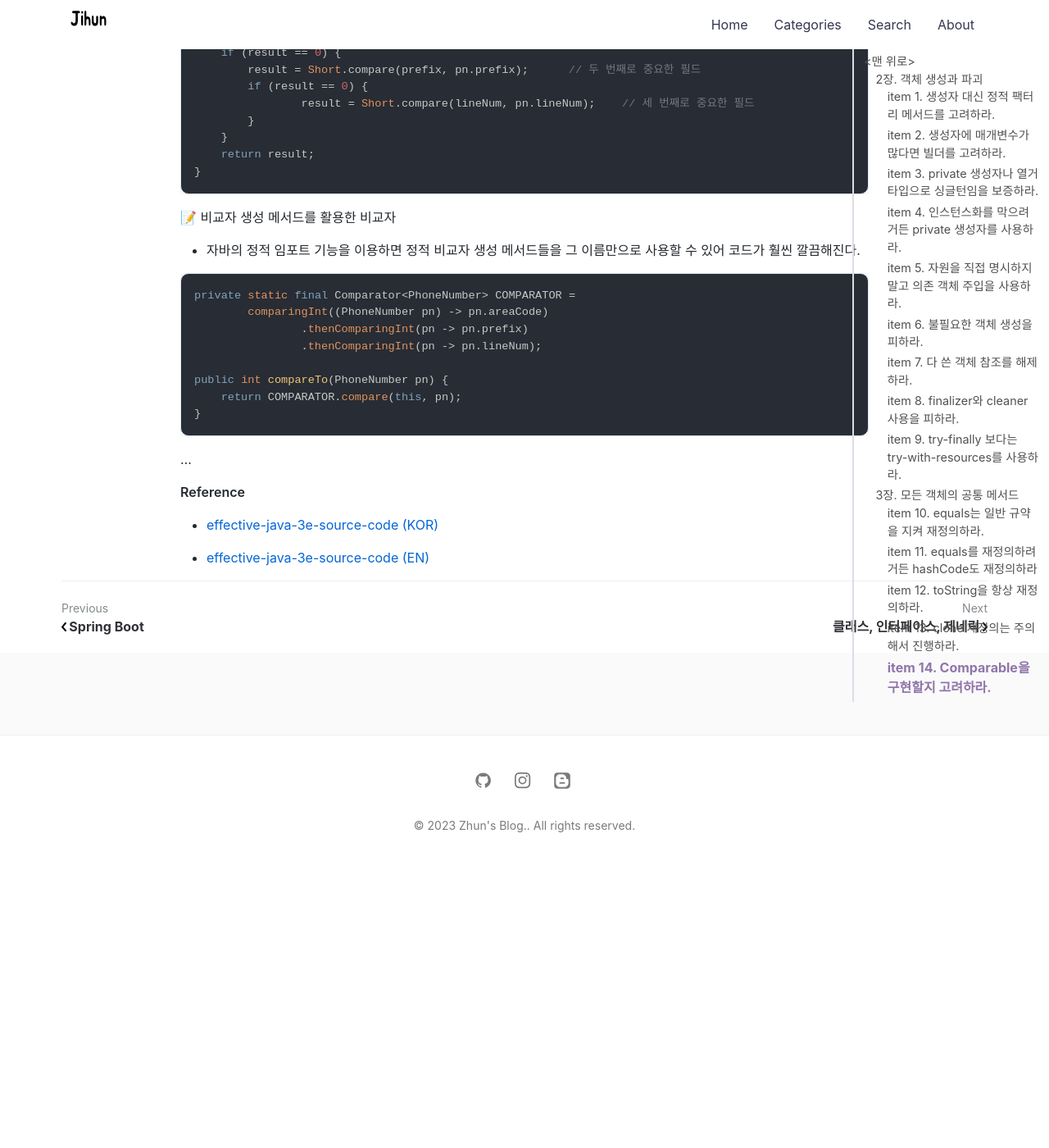
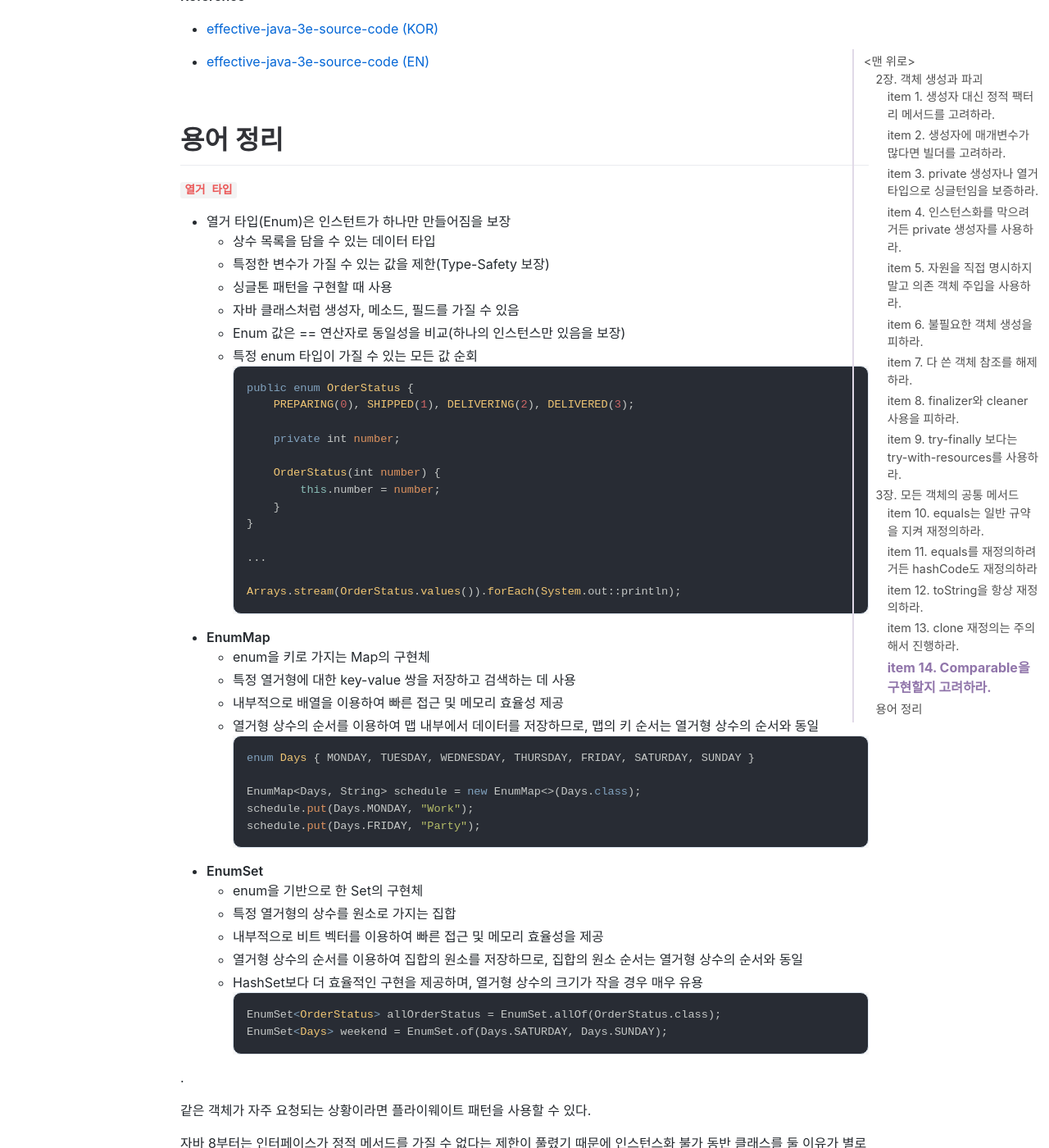
Before and after one commit to jihunparkme/jihunparkme.github.io, a Jekyll site: the page built from _posts/2023-04-07-Effective-Java-Object.md, in a window 1280 px wide and 1400 px high, scrolled down 18981 px. Shown: the whole window at 82% size. Built offline with Jekyll 4.4.1, drawn with Linux system fonts in a browser that asks for light colours; nearby versions of some CDN libraries; comment, search, counter and statistics services are not loaded; before the commit the page ends 20043 px from its top, so only the background shows below that; some of the changed text lies outside the part shown.

Commit message:
[Effective Java] 열거타입

````diff
--- a/_posts/2023-04-07-Effective-Java-Object.md
+++ b/_posts/2023-04-07-Effective-Java-Object.md
@@ -17,11 +17,11 @@
 >
 > 그렇다고 하더라도 정적 팩터리를 사용하는 게 유리한 경우가 더 많으므로 무작정 public 생성자를 제공하던 습관이 있다면 고치자.
 
-📖
+👍
 
-장점 1.
+**장점 1.**
 - `생성자의 시그니처가 중복되는 경우` 팩터리 메서드를 통해 표현이 가능하다.
-- 팩터리 메서드를 통해 `객체의 특징을 이름으로` 더 자세하게 표현 가능하다.
+- 팩터리 메서드를 통해 `객체의 특징을 이름으로` 더 자세하게 표현(반환될 객체의 특성을 쉽게 묘사) 가능하다.
 
 ```java
 public class Order {
@@ -70,9 +70,16 @@
 }
 ```
 
-장점 2.
+**장점 2.**
 - 호출될 때마다 `인스턴트를 새로 생성하지 않아도 된다.`
-- java.lang.Boolean.valueOf
+  - 불필요한 객체 생성을 피하여 성능을 올려줄 수 있음
+  - 인스턴스 통제 클래스(instance-controlled)
+- java.lang.Boolean.valueOf()
+  ```java
+  public static Boolean valueOf(boolean b) {
+      return b ? Boolean.TRUE : Boolean.FALSE;
+  }
+  ```
 
 ```java
 public class Settings {
@@ -98,13 +105,15 @@
 Settings settings2 = Settings.getInstance();
 ```
 
-장점 3.
+**장점 3.**
 - 반환 타입의 `하위 타입 객체를 반환`할 수 있는 능력이 있다.
-  - 인터페이스 기반 프레임워크, 인터페이스에 정적 메소드
+  - 반환할 객체의 클래스를 자유롭게 선택할 수 있는 유연성 보유
+  - 인터페이스 기반 프레임워크를 만드는 핵심 기술
 
-장점 4.
+**장점 4.**
 - 입력 매개변수에 따라 `매번 다른 클래스의 객체를 반환`할 수 있다.
-- java.util.EnumSet
+  - 클라이언트는 팩터리가 건네주는 객체가 어느 클래스의 인스턴스인지 알 수도 없고 알 필요도 없다.
+- java.util.EnumSet.noneOf()
 
 ```java
 public interface HelloService {
@@ -139,7 +148,7 @@
 HelloService ko = HelloServiceFactory.of("ko");
 ```
 
-장점 5.
+**장점 5.**
 - 정적 팩터리 메서드를 작성하는 시점에는 반환할 객체의 클래스가 존재하지 않아도 된다.
 - java.util.ServiceLoader (Service Provider Framework)
 
@@ -151,66 +160,18 @@
 });
 ```
 
-단점 1.
+👎
+
+**단점 1.**
 - 정적 팩터리 메서드만 제공하면 하위 클래스를 만들 수 없다.(`상속 불가`)
 - 상속을 위해 public/protected 생성자 필요
 
-단점 2.
+**단점 2.**
 - 정적 팩터리 메서드는 javadoc 에서 프로그래머가 찾기 어렵다.
 
+📖
 
-
-
-
-
-
-
-
-
-
-
-
-클래스는 생성자와 별도로 정적 팩터리 메서드(static factory method)를 제공할 수 있다.
-
-```java
-public static Boolean valueOf(boolean b) {
-    return b ? Boolean.TRUE : Boolean.FALSE;
-}
-```
-
-**장점**
-
-1. `이름`을 가질 수 있다.
-   - 반환될 객체의 특성을 쉽게 묘사 가능
-2. 호출될 때마다 `인스턴스를 새로 생성하지 않아`도 된다.
-   - 불필요한 객체 생성을 피하여 성능을 올려줄 수 있음
-   - 인스턴스 통제 클래스(instance-controlled)
-3. 반환 타입의 `하위 타입 객체를 반환할 수 있는 능력`이 있다.
-   - 반환할 객체의 클래스를 자유롭게 선택할 수 있는 유연성 보유
-   - 인터페이스 기반 프레임워크를 만드는 핵심 기술
-4. 입력 매개변수에 따라 `매번 다른 클래스의 객체를 반환`할 수 있다.
-   - 클라이언트는 팩터리가 건네주는 객체가 어느 클래스의 인스턴스인지 알 수도 없고 알 필요도 없다.
-   - EnumSet.java
-   ```java
-   public static <E extends Enum<E>> EnumSet<E> noneOf(Class<E> elementType) {
-        Enum<?>[] universe = getUniverse(elementType);
-        if (universe == null)
-            throw new ClassCastException(elementType + " not an enum");
-
-        if (universe.length <= 64)
-            return new RegularEnumSet<>(elementType, universe);
-        else
-            return new JumboEnumSet<>(elementType, universe);
-    }
-   ```
-5. 정적 팩터리 메서드를 작성하는 시점에는 반환할 객체의 클래스가 존재하지 않아도 된다.
-
-**단점**
-
-1. 상속을 하려면 public 이나 protected 생성자가 필요하니 정적 팩터리 메서드만 제공하면 `하위 클래스를 만들 수 없다.`
-2. 정적 팩터리 메서드는 `프로그래머가 찾기 어렵다`.
-
-**정적 팩터리 메서드에 흔히 사용하는 명명 방식**
+참고. **정적 팩터리 메서드에 흔히 사용하는 명명 방식**
 
 - `from` : 매개변수를 하나 받아서 해당 타입의 인스턴스를 반환하는 형변환 메서드
   - `Date d = Date.from(instant);
@@ -871,3 +832,72 @@
 - [effective-java-3e-source-code (KOR)](https://github.com/WegraLee/effective-java-3e-source-code)
 
 - [effective-java-3e-source-code (EN)](https://github.com/jbloch/effective-java-3e-source-code)
+
+<br>
+
+# 용어 정리
+
+**`열거 타입`**
+
+- 열거 타입(Enum)은 인스턴트가 하나만 만들어짐을 보장
+  - 상수 목록을 담을 수 있는 데이터 타입
+  - 특정한 변수가 가질 수 있는 값을 제한(Type-Safety 보장)
+  - 싱글톤 패턴을 구현할 때 사용
+  - 자바 클래스처럼 생성자, 메소드, 필드를 가질 수 있음
+  - Enum 값은 == 연산자로 동일성을 비교(하나의 인스턴스만 있음을 보장)
+  - 특정 enum 타입이 가질 수 있는 모든 값 순회
+    ```java
+    public enum OrderStatus {
+        PREPARING(0), SHIPPED(1), DELIVERING(2), DELIVERED(3);
+
+        private int number;
+
+        OrderStatus(int number) {
+            this.number = number;
+        }
+    }
+
+    ...
+
+    Arrays.stream(OrderStatus.values()).forEach(System.out::println);
+    ```
+- **EnumMap**
+  - enum을 키로 가지는 Map의 구현체
+  - 특정 열거형에 대한 key-value 쌍을 저장하고 검색하는 데 사용
+  - 내부적으로 배열을 이용하여 빠른 접근 및 메모리 효율성 제공
+  - 열거형 상수의 순서를 이용하여 맵 내부에서 데이터를 저장하므로, 맵의 키 순서는 열거형 상수의 순서와 동일
+    ```java
+    enum Days { MONDAY, TUESDAY, WEDNESDAY, THURSDAY, FRIDAY, SATURDAY, SUNDAY }
+
+    EnumMap<Days, String> schedule = new EnumMap<>(Days.class);
+    schedule.put(Days.MONDAY, "Work");
+    schedule.put(Days.FRIDAY, "Party");
+    ```
+- **EnumSet**
+  - enum을 기반으로 한 Set의 구현체
+  - 특정 열거형의 상수를 원소로 가지는 집합
+  - 내부적으로 비트 벡터를 이용하여 빠른 접근 및 메모리 효율성을 제공
+  - 열거형 상수의 순서를 이용하여 집합의 원소를 저장하므로, 집합의 원소 순서는 열거형 상수의 순서와 동일
+  - HashSet보다 더 효율적인 구현을 제공하며, 열거형 상수의 크기가 작을 경우 매우 유용
+    ```java
+    EnumSet<OrderStatus> allOrderStatus = EnumSet.allOf(OrderStatus.class);
+    EnumSet<Days> weekend = EnumSet.of(Days.SATURDAY, Days.SUNDAY);
+    ```
+
+.
+
+같은 객체가 자주 요청되는 상황이라면 플라이웨이트 패턴을 사용할 수 있다.
+
+자바 8부터는 인터페이스가 정적 메서드를 가질 수 없다는 제한이 풀렸기 때문에 인스턴스화 불가 동반 클래스를 둘 이유가 별로 없다.
+
+
+서비스 제공자 프레임워크를 만드는 근간이 된다.
+
+
+서비스 제공자 인터페이스가 없다면 각 구현체를 인스턴스로 만들 때 리플렉션을 사용해야 한다.
+
+
+브리지 패턴
+
+
+의존 객체 주입 프레임워크
````
